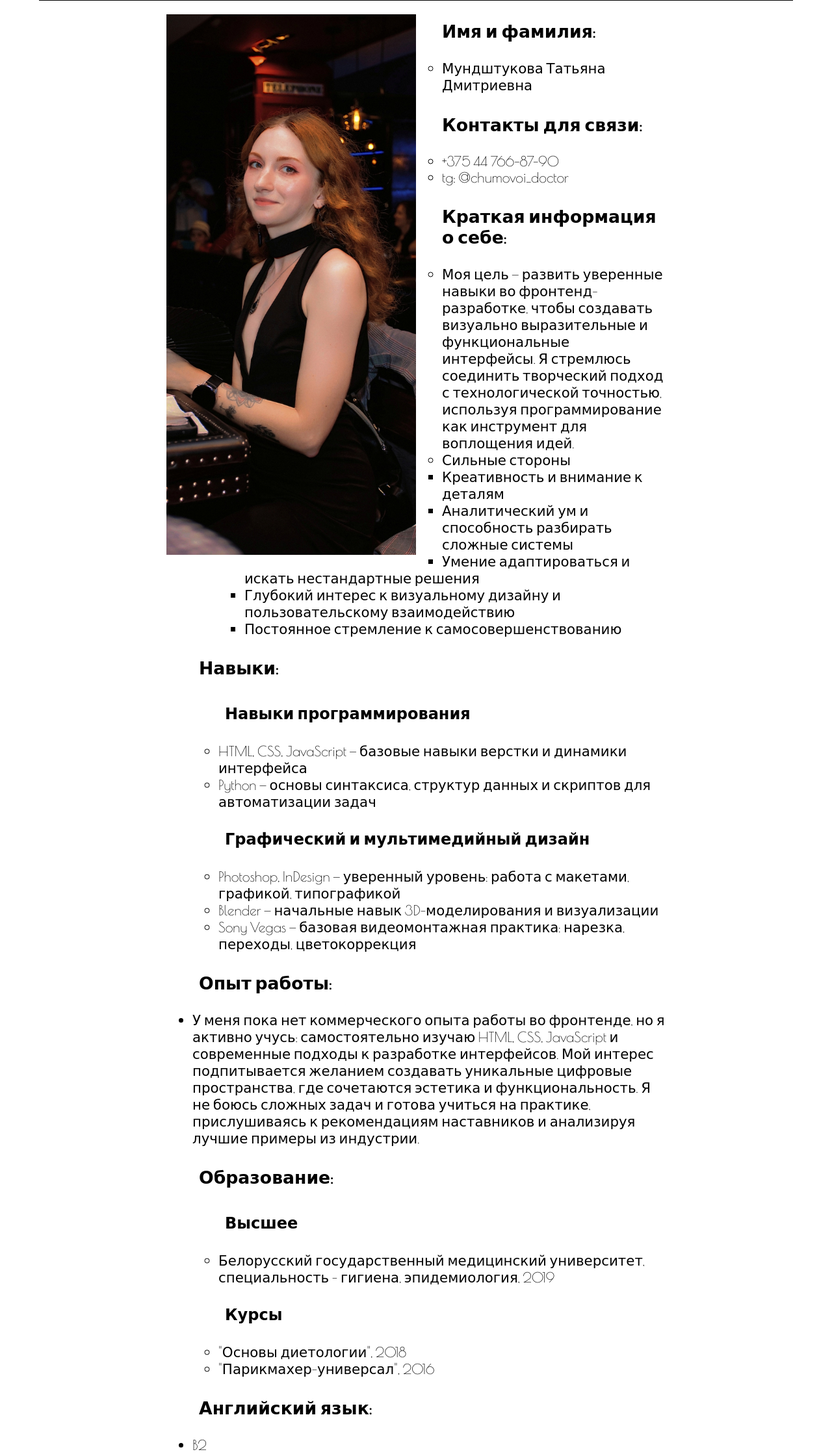
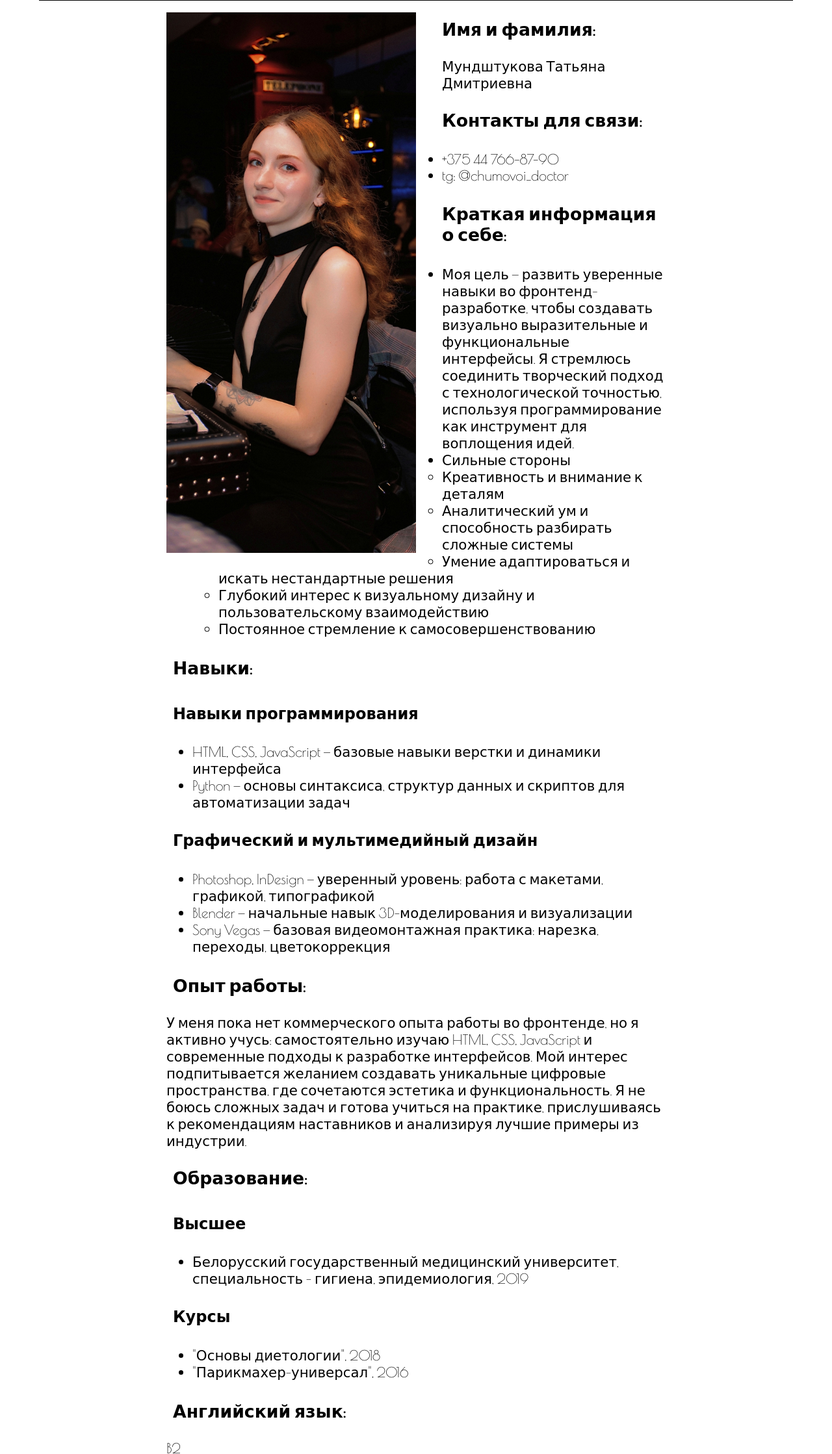
Before and after one commit to Rosemoond/rsschool-cv, a plain HTML site: page index.html in a window 1280 px wide. Shown: the part 104-2342 px from the top of the page at 65% size. Drawn offline with nearby package versions, Linux system fonts and the light colour scheme; a script that the page names is missing.

Commit message:
feat:final final html

```diff
--- a/index.html
+++ b/index.html
@@ -15,22 +15,15 @@
        <a href="#about">Вниз</a>
     </header>
     <main>
-      <img class="img" src="tatiana_mundshtukova.jpeg">
+      <img class="img" alt="Красивая женщина" src="tatiana_mundshtukova.jpeg">
       <div class="about">
-        <ul>
         <h1>Имя и фамилия:</h1>
-          <ul>
-            <li>Мундштукова Татьяна Дмитриевна</li>
-          </ul>
-        </ul>
-        <ul>
+        Мундштукова Татьяна Дмитриевна
         <h1>Контакты для связи:</h1>
         <ul>
           <li>+375 44 766-87-90</li>
           <li>tg: @chumovoi_doctor</li>
         </ul>
-        </ul>
-        <ul>
         <h1>Краткая информация о себе:</h1>
           <ul>
             <li>Моя цель — развить уверенные навыки во фронтенд-разработке, чтобы создавать визуально выразительные и функциональные интерфейсы. Я стремлюсь соединить творческий подход с технологической точностью, используя программирование как инструмент для воплощения идей.</li>
@@ -43,50 +36,41 @@
               <li>Постоянное стремление к самосовершенствованию</li>
             </ul>
           </ul>
-        </ul>
+        <h1>Навыки:</h1>
+        <h2>Навыки программирования</h2>
           <ul>
-          <h1>Навыки:</h1>
-          <ul>
-            <h2>Навыки программирования</h2>
             <li>HTML, CSS, JavaScript — базовые навыки верстки и динамики интерфейса</li>
             <li>Python — основы синтаксиса, структур данных и скриптов для автоматизации задач</li>
           </ul>
+          <h2>Графический и мультимедийный дизайн</h2>
           <ul>
-            <h2>Графический и мультимедийный дизайн</h2>
             <li>Photoshop, InDesign — уверенный уровень: работа с макетами, графикой, типографикой</li>
             <li>Blender — начальные навык 3D-моделирования и визуализации</li>
             <li>Sony Vegas — базовая видеомонтажная практика: нарезка, переходы, цветокоррекция</li>
           </ul>
-        </ul>
+        <h1>Опыт работы:</h1>
+        У меня пока нет коммерческого опыта работы во фронтенде, но я активно учусь: самостоятельно изучаю HTML, CSS, JavaScript и современные подходы к разработке интерфейсов. Мой интерес подпитывается желанием создавать уникальные цифровые пространства, где сочетаются эстетика и функциональность. Я не боюсь сложных задач и готова учиться на практике, прислушиваясь к рекомендациям наставников и анализируя лучшие примеры из индустрии.
+        <h1>Образование:</h1>
+          <h2>Высшее</h2>
           <ul>
-          <h1>Опыт работы:</h1>
-          <li>У меня пока нет коммерческого опыта работы во фронтенде, но я активно учусь: самостоятельно изучаю HTML, CSS, JavaScript и современные подходы к разработке интерфейсов. Мой интерес подпитывается желанием создавать уникальные цифровые пространства, где сочетаются эстетика и функциональность. Я не боюсь сложных задач и готова учиться на практике, прислушиваясь к рекомендациям наставников и анализируя лучшие примеры из индустрии.</li>
-        </ul>
-        <ul>
-          <h1>Образование:</h1>
-          <ul>
-            <h2>Высшее</h2>
             <li>Белорусский государственный медицинский университет, специальность - гигиена, эпидемиология, 2019</li>
           </ul>
+          <h2>Курсы</h2>
           <ul>
-            <h2>Курсы</h2>
             <li>"Основы диетологии", 2018</li>
             <li>"Парикмахер-универсал", 2016</li>
           </ul>
-        </ul>
-        <ul>
         <h1>Английский язык:</h1>
-          <li>B2</li>
-        </ul>
+          B2
       </div>
     </main>
     <footer>
       <a href="https://github.com/Rosemoond">
-        <img class="logo" src="git.png">
+        <img class="logo" alt="git logo" src="git.png">
       </a>
       <a>13.07.2025</a>
       <a href="https://rs.school/courses/javascript-ru">
-        <img class="logo" src="rs-school-logo.svg">
+        <img class="logo" alt="RS logo" src="rs-school-logo.svg">
       </a>
     </footer>
   </body>
```
Lines whose indentation alone changed are shown as unchanged.
